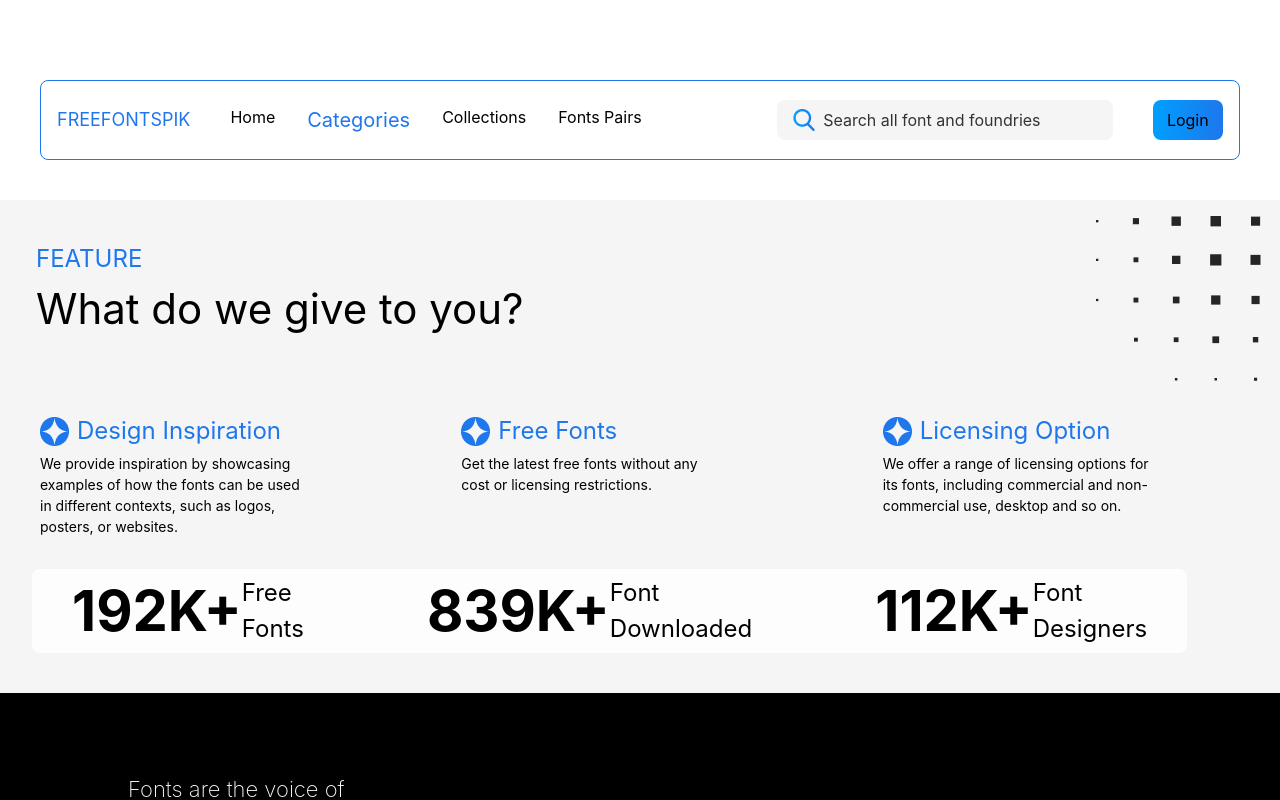
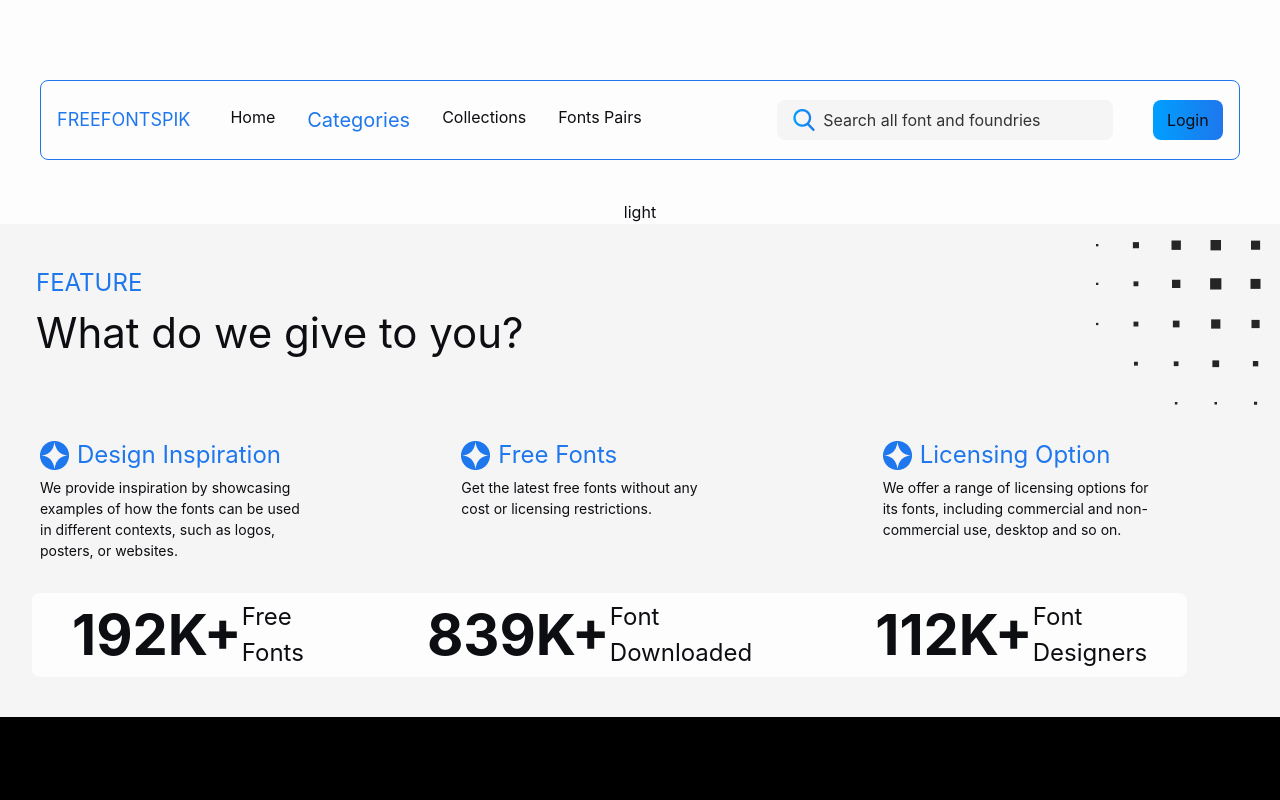
Before and after one commit to HarshDhaduk2001/freefontsspik, a React (Create React App) app: page /categories in a window 1280 px wide. Shown: the top 800 px of the page. Built offline with nearby package versions, Linux system fonts and the light colour scheme.

Commit message:
dark and light mode added

```diff
--- a/src/App.js
+++ b/src/App.js
@@ -6,9 +6,23 @@ import Footer from "./components/Footer";
 import Feature from "./components/Feature";
 
 const App = () => {
+  const [dark, setDark] = React.useState(false);
+
+  const darkModeHandler = () => {
+    setDark(!dark);
+    document.body.classList.toggle("dark");
+  };
   return (
-    <div className="flex flex-col min-h-screen">
+    <div className="flex flex-col min-h-screen bg-whiteColor dark:bg-blackColor text-blackColor dark:text-whiteColor">
       <Header />
+      <button onClick={() => darkModeHandler()}>
+        {
+          dark && "dark" // render sunny when dark is true
+        }
+        {
+          !dark && "light" // render moon when dark is false
+        }
+      </button>
       <div className="flex-grow">
         <Routes>
           <Route index element={<Home />} />
--- a/src/components/Feature.jsx
+++ b/src/components/Feature.jsx
@@ -26,7 +26,7 @@ const featureData = {
 
 const Feature = () => {
   return (
-    <div className="flex flex-col items-center justify-center w-full bg-[#F5F5F5] overflow-hidden">
+    <div className="flex flex-col items-center justify-center w-full bg-[#F5F5F5] dark:bg-[#16181E] overflow-hidden">
       <div className="flex items-center justify-between w-full ml-10 pl-4 pt-8 lg:pt-0">
         <div className="flex flex-col items-start justify-start w-full lg:w-1/2">
           <p className="text-blueColor text-[18px] lg:text-[24px] uppercase">
@@ -53,10 +53,10 @@ const Feature = () => {
         ))}
       </div>
       <div className="flex items-center justify-between mx-10 px-8 w-full mt-8 mb-10">
-        <div className="flex flex-col lg:flex-row items-center justify-between bg-whiteColor py-4 lg:py-0 px-4 lg:px-10 gap-4 lg:gap-0 rounded-lg w-[95%]">
+        <div className="flex flex-col lg:flex-row items-center justify-between bg-whiteColor dark:bg-[#0A0A0A] py-4 lg:py-0 px-4 lg:px-10 gap-4 lg:gap-0 rounded-lg w-[95%]">
           {featureData.client.map((i) => (
             <div className="flex flex-col lg:flex-row items-center justify-center">
-              <span className="text-[24px] lg:text-[56px] text-black font-bold">
+              <span className="text-[24px] lg:text-[56px] font-bold">
                 {i.title}K+
               </span>
               <span className="hidden lg:block text-[16px] lg:text-[24px]">
--- a/tailwind.config.js
+++ b/tailwind.config.js
@@ -1,6 +1,7 @@
 /** @type {import('tailwindcss').Config} */
 module.exports = {
   content: ["./src/**/*.{js,jsx,ts,tsx}"],
+  darkMode: "class",
   theme: {
     extend: {
       colors: {
```
